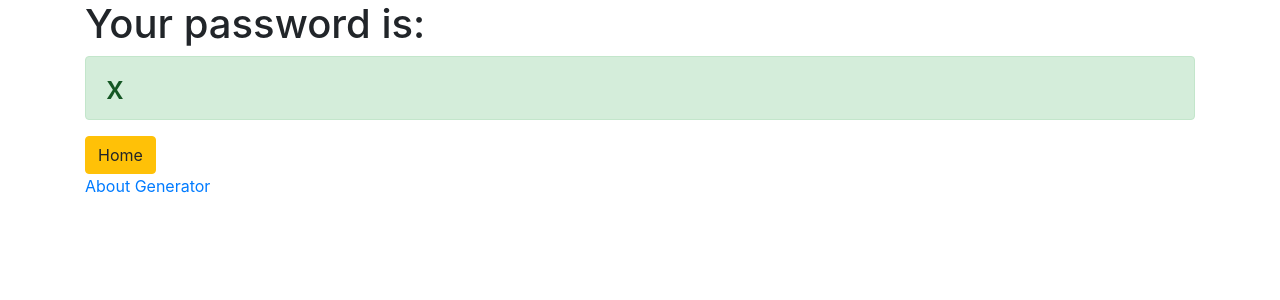
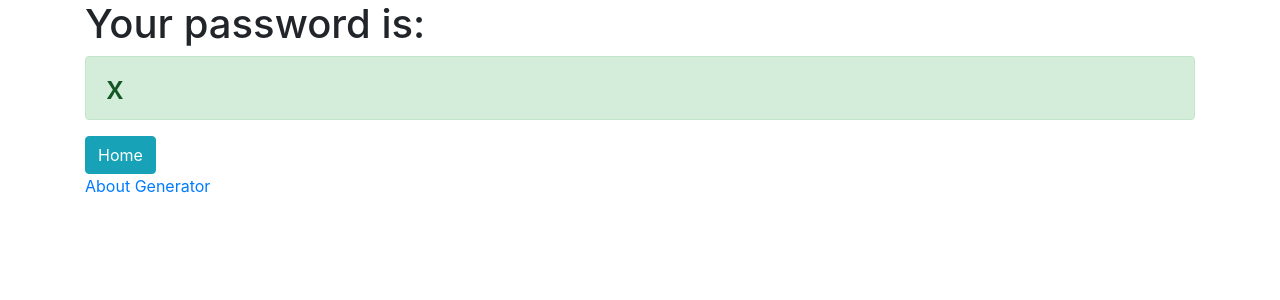
Before and after one commit to Sikaraha/django-password-generator, a Django app: template generator/templates/generator/password.html in a window 1280 px wide. Shown: the top 300 px of the page. Run offline with Django 4.2, Linux system fonts and the light colour scheme; the template is opened without the code that fills it: most values are stand-ins (such as "Sample title", 1, 10 or a date in 2020); some libraries are stand-ins or nearby versions.

Commit message:
second commit

```diff
--- a/generator/templates/generator/password.html
+++ b/generator/templates/generator/password.html
@@ -3,6 +3,6 @@
 <div class="container test-center">
   <h1>Your password is:</h1>
   <h2 class="alert alert-success">{{ password }}</h2>
-  <a href="{% url 'home' %}" class="btn btn-warning">Home</a>
+  <a href="{% url 'home' %}" class="btn btn-info">Home</a>
   <br>
   <a href="{% url 'about' %}">About Generator</a>
--- a/password_generator/settings.py
+++ b/password_generator/settings.py
@@ -20,7 +20,7 @@ BASE_DIR = Path(__file__).resolve().parent.parent
 # See https://docs.djangoproject.com/en/4.0/howto/deployment/checklist/
 
 # SECURITY WARNING: keep the secret key used in production secret!
-SECRET_KEY = 'django-insecure-j-rnif_x9pbw@*aae!ys)r_r08$$$-e9#ybv1%ckovv7(rc0w%'
+SECRET_KEY = 'django-insecure-test-j-rnif_x9pbw@*aae!ys)r_r08$$$-e9#ybv1%ckovv7(rc0w%'
 
 # SECURITY WARNING: don't run with debug turned on in production!
 DEBUG = True
```
